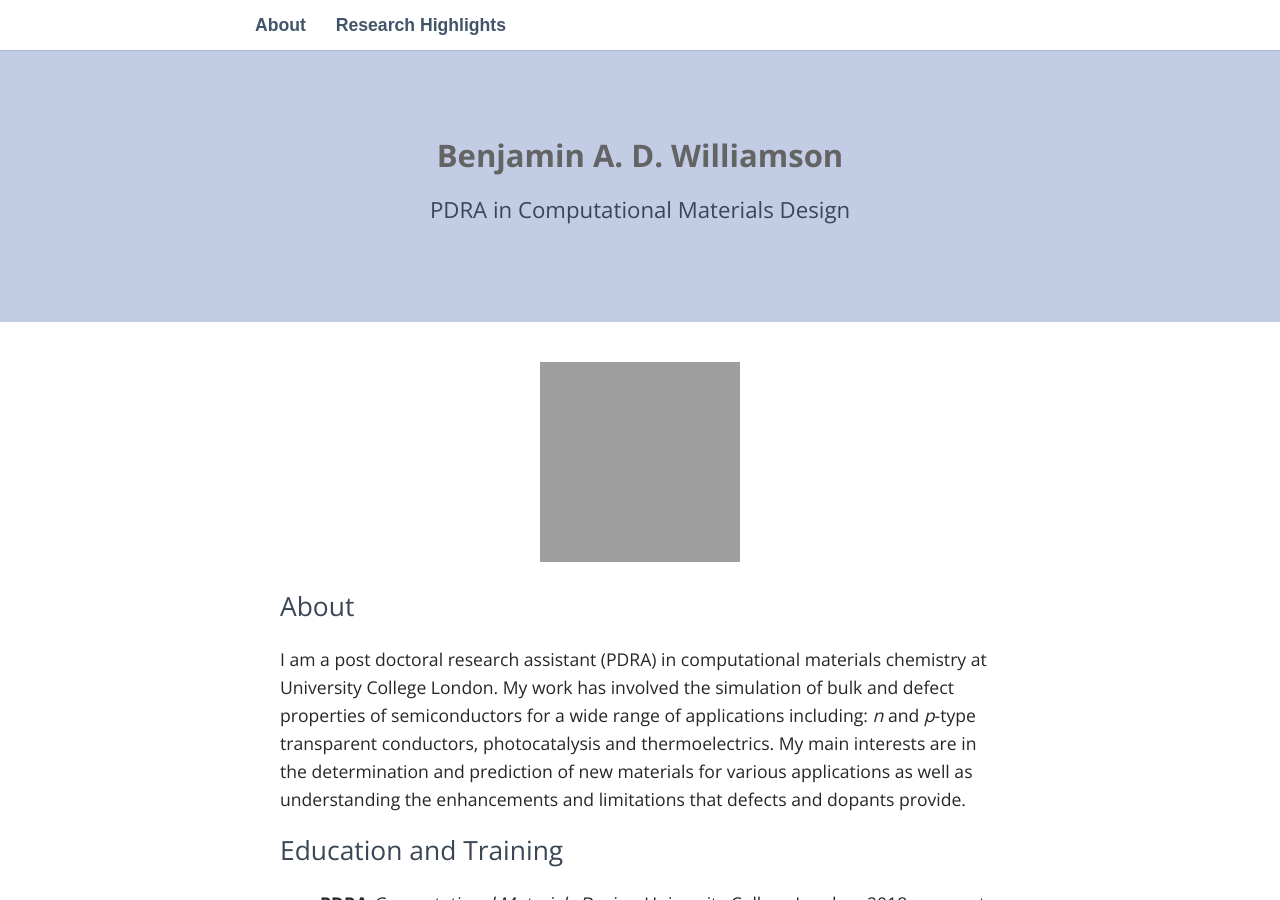
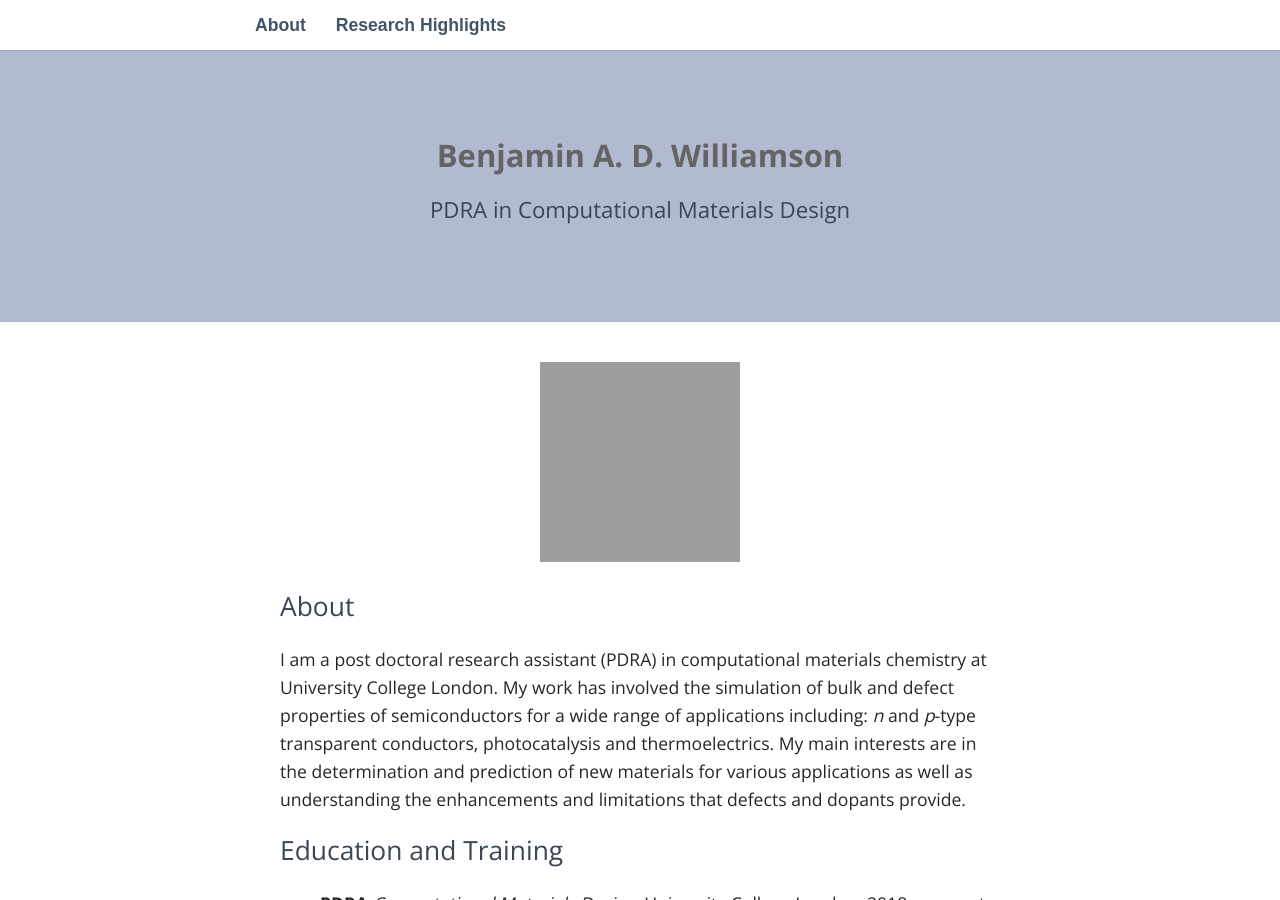
Before and after one commit to badw/badw.github.io, a Jekyll site: the page built from index.md, in a window 1280 px wide and 900 px high. Built offline with Jekyll 4.4.1, drawn with Linux system fonts in a browser that asks for light colours; some web fonts are replaced; grey boxes are pictures that could not be loaded.

Commit message:
Update _base.scss

```diff
--- a/_sass/_base.scss
+++ b/_sass/_base.scss
@@ -7,7 +7,7 @@ $link-hover-color: $main;
 $heading-font: 'Open Sans', sans-serif;
 $heading-font-color: #3a4654;
 $light: #E7EDF4;
-$header: #c3cce5;
+$header: #b1bad1;
 $grey-color: #727272;
 *,
 *::before,
```
